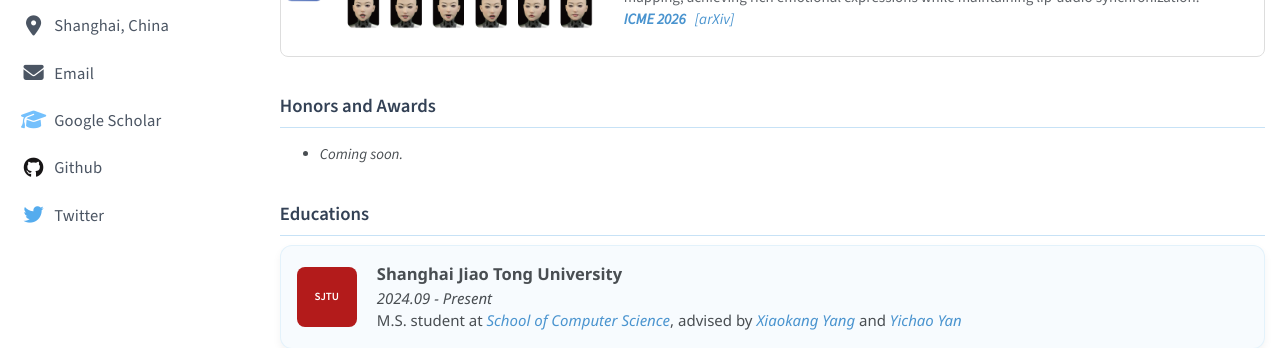
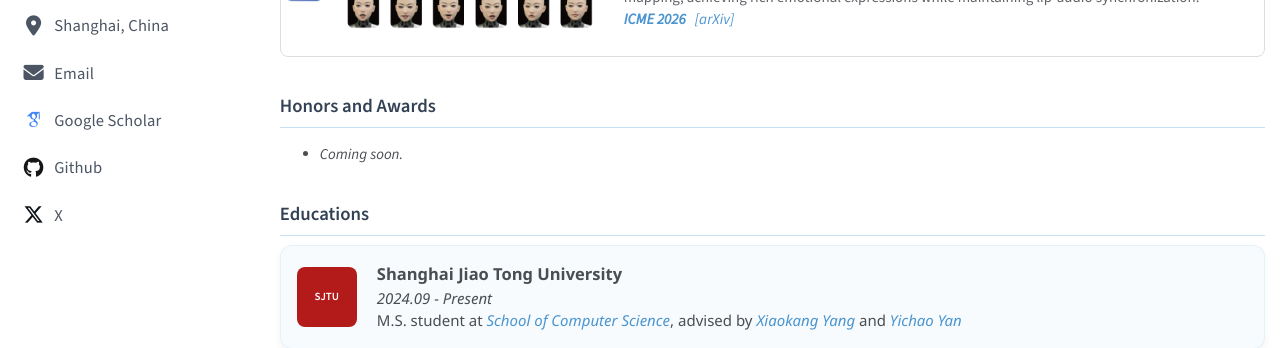
Before and after one commit to honeyxu1108/honeyxu1108.github.io, a Jekyll site: the page built from _pages/about.md, in a window 1280 px wide and 1400 px high, scrolled down 468 px. Shown: the part 618-966 px from the top of the window. Built offline with Jekyll 4.4.1, drawn with Linux system fonts in a browser that asks for light colours; some web fonts are replaced.

Commit message:
Update sidebar X and Google Scholar icons to official branding.
Co-authored-by: Cursor <cursoragent@cursor.com>

```diff
--- a/_includes/author-profile.html
+++ b/_includes/author-profile.html
@@ -56,7 +56,7 @@
         <li><a href="{{ author.arxiv }}"><i class="ai ai-arxiv ai-fw icon-pad-right"></i>arXiv</a></li>
       {% endif %}
       {% if author.googlescholar %}
-        <li><a href="{{ author.googlescholar }}"><i class="fa-solid fa-graduation-cap" style="color: #74C0FC;"></i>Google Scholar</a></li>
+        <li><a href="{{ author.googlescholar }}"><i class="ai ai-google-scholar ai-fw icon-pad-right" aria-hidden="true"></i>Google Scholar</a></li>
       {% endif %}
       {% if author.semantic %}
         <li><a href="{{ author.semantic }}"><i class="ai ai-semantic-scholar ai-fw icon-pad-right"></i>Semantic Scholar</a></li>
@@ -150,7 +150,7 @@
       <li><a href="{{ author.bilibili }}"><i class="fa-brands fa-bilibili icon-pad-right" style="color: #c52081;" aria-hidden="true"></i>Bilibili</a></li>
       {% endif %}
       {% if author.twitter %}
-        <li><a href="https://twitter.com/{{ author.twitter }}"><i class="fab fa-fw fa-twitter icon-pad-right" aria-hidden="true"></i>Twitter</a></li>
+        <li><a href="https://x.com/{{ author.twitter }}"><i class="fab fa-fw fa-x-twitter icon-pad-right" aria-hidden="true"></i>X</a></li>
       {% endif %}
       {% if author.vine %}
         <li><a href="https://vine.co/u/{{ author.vine }}"><i class="fab fa-fw fa-vine icon-pad-right" aria-hidden="true"></i>Vine</a></li>
--- a/_sass/_sidebar.scss
+++ b/_sass/_sidebar.scss
@@ -349,6 +349,14 @@
     text-align: center;
   }
 
+  .fa-x-twitter {
+    color: #0f1419;
+  }
+
+  .ai-google-scholar {
+    color: #4285f4;
+  }
+
   .icon-pad-right {
     padding-right: 0;
   }
```
